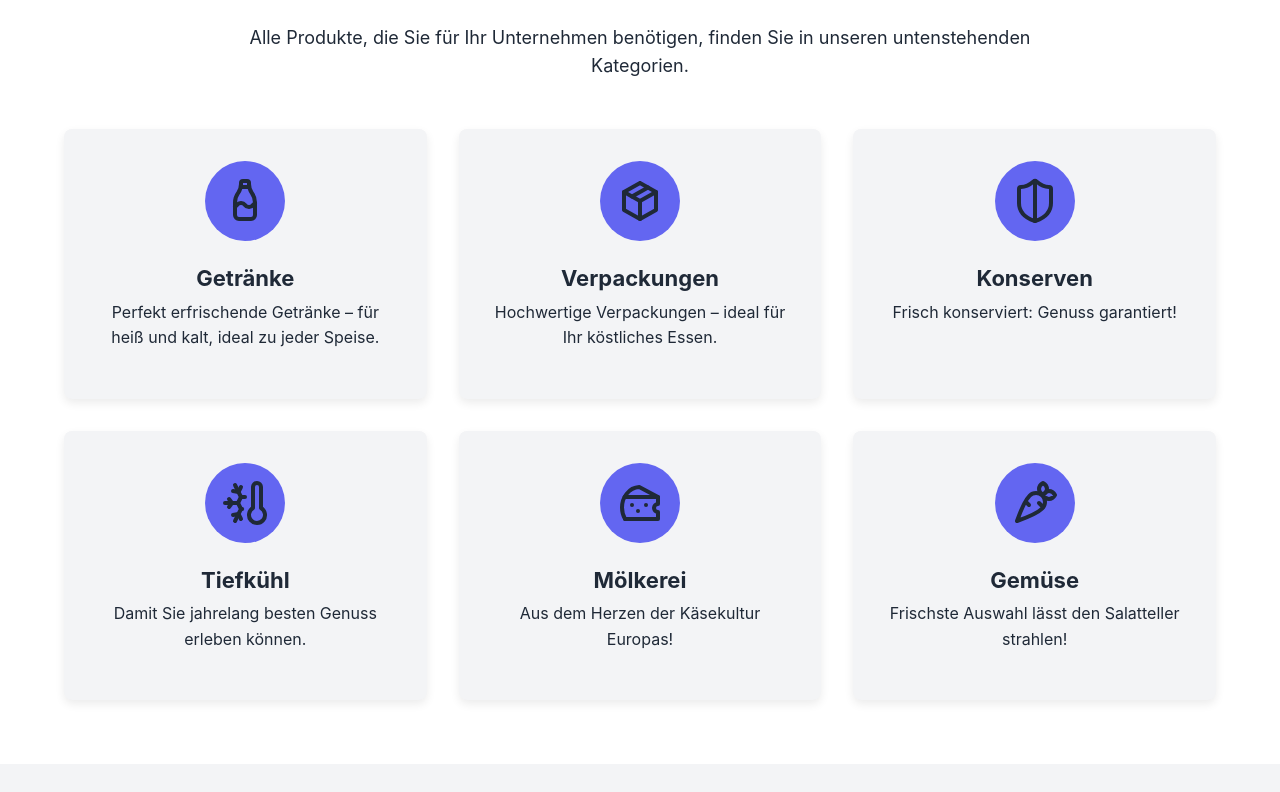
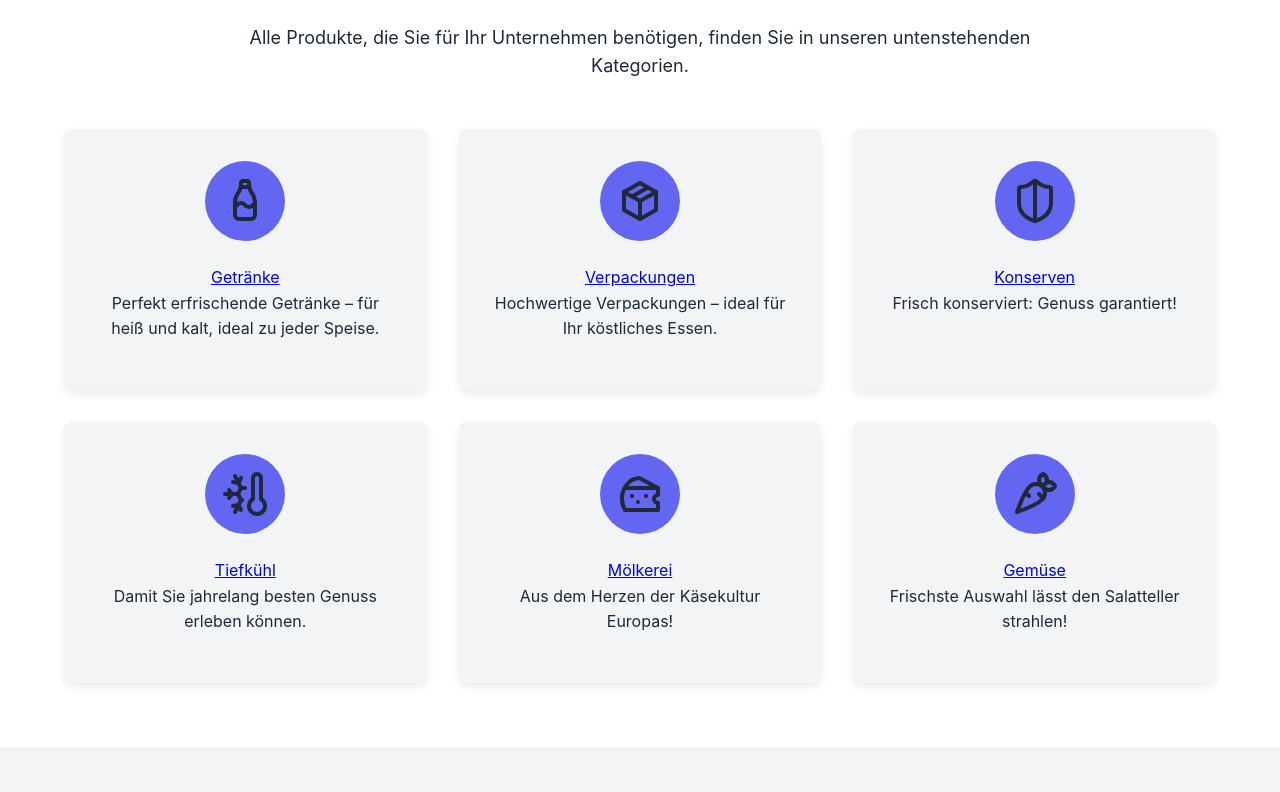
Before and after one commit to gorkemgok94/nilgastro, a React (Vite) app: page / in a window 1280 px wide. Shown: the part 868-1660 px from the top of the page. Built offline with nearby package versions, Linux system fonts and the light colour scheme.

Commit message:
Add products routes and pages

```diff
--- a/src/App.jsx
+++ b/src/App.jsx
@@ -1,25 +1,44 @@
 // src/App.jsx
 import React from 'react';
+import { Routes, Route } from 'react-router-dom';
 import Header from './components/Header';
 import Hero from './components/Hero';
 import Features from './components/Features';
 import Testimonials from './components/Testimonials';
 import CallToAction from './components/CallToAction';
 import Footer from './components/Footer';
+import CategoryProductsPage from './pages/CategoryProductsPage';
 
 function App() {
   return (
     <>
       <Header />
+
       <main>
-        <Hero />
-        <Features />
-        <Testimonials />
-        <CallToAction />
+        <Routes>
+          <Route
+            path="/"
+            element={
+              <>
+                <Hero />
+                <Features />
+                <Testimonials />
+                <CallToAction />
+              </>
+            }
+          />
+
+
+          <Route path="/features/:categoryId" element={<CategoryProductsPage />} />
+
+
+        </Routes>
       </main>
+
       <Footer />
     </>
   );
 }
 
+
 export default App;
--- a/src/components/Features.jsx
+++ b/src/components/Features.jsx
@@ -1,5 +1,6 @@
 // src/components/Features.jsx
 import React from 'react';
+import { Link } from 'react-router-dom';
 import styles from './Features.module.css';
 
 // Placeholder icons (replace with actual SVG or image components)
@@ -13,31 +14,37 @@ const Icon6 = () => <svg  xmlns="http://www.w3.org/2000/svg"  width="48"  height
 
 const featuresData = [
   {
+    id: 'Getränke',
     icon: <Icon1 />,
     title: "Getränke",
     description: "Perfekt erfrischende Getränke – für heiß und kalt, ideal zu jeder Speise."
   },
   {
+    id: 'Verpackungen',
     icon: <Icon2 />,
     title: "Verpackungen",
     description: "Hochwertige Verpackungen – ideal für Ihr köstliches Essen."
   },
   {
+    id: 'Konserven',
     icon: <Icon3 />,
     title: "Konserven",
     description: "Frisch konserviert: Genuss garantiert!"
   },
   {
+    id: 'Tiefkühl',
     icon: <Icon4 />,
     title: "Tiefkühl",
     description: "Damit Sie jahrelang besten Genuss erleben können."
   },
   {
+    id: 'Mölkerei',
     icon: <Icon5 />,
     title: "Mölkerei",
     description: "Aus dem Herzen der Käsekultur Europas!"
   },
   {
+    id: 'Gemüse',
     icon: <Icon6 />,
     title: "Gemüse",
     description: "Frischste Auswahl lässt den Salatteller strahlen!"
@@ -54,9 +61,9 @@ function Features() {
         </p>
         <div className={styles.grid}>
           {featuresData.map((feature, index) => (
-            <div key={index} className={styles.featureCard}>
+            <div key={feature.id} className={styles.featureCard}>
               <div className={styles.iconWrapper}>{feature.icon}</div>
-              <h3 className={styles.cardTitle}>{feature.title}</h3>
+              <Link to={`/features/${feature.id}`}>{feature.title}</Link>
               <p className={styles.cardDescription}>{feature.description}</p>
             </div>
           ))}
--- a/src/main.jsx
+++ b/src/main.jsx
@@ -2,10 +2,13 @@
 import React from 'react';
 import ReactDOM from 'react-dom/client';
 import App from './App.jsx';
-import './index.css'; // Make sure this line is present
+import './index.css';
+import { BrowserRouter } from 'react-router-dom';
 
 ReactDOM.createRoot(document.getElementById('root')).render(
   <React.StrictMode>
-    <App />
+    <BrowserRouter>
+      <App />
+    </BrowserRouter>
   </React.StrictMode>
 );
--- /dev/null
+++ b/src/pages/CategoryProductsPage.jsx
@@ -0,0 +1,67 @@
+import React, { useState, useEffect } from 'react';
+import { useParams } from 'react-router-dom';
+
+// Assuming you have a way to fetch products, e.g., from your db.js or an API
+// For now, let's use dummy data or assume you'll fetch from an API endpoint later
+const dummyProducts = [
+    { id: 1, name: 'Baum Tomaten', category: 'Getränke', price: 1.50, available: 1, imageUrl: 'https://imgur.com/KYjyxbM' },
+    { id: 2, name: 'Eisberg Salat', category: 'Gemüse', price: 2.20, available: 1, imageUrl: null },
+    { id: 3, name: 'Pizza Karton', category: 'Verpackungen', price: 0.10, available: 1, imageUrl: null },
+    { id: 4, name: 'Milk (1L)', category: 'Mölkerei', price: 0.99, available: 0, imageUrl: null },
+    { id: 5, name: 'Organic Eggs (6-pack)', category: 'Mölkerei', price: 3.49, available: 1, imageUrl: null },
+    { id: 6, name: 'Baguette', category: 'Bakery', price: 1.20, available: 1, imageUrl: null },
+    // Add more dummy data as needed, ensure categories match your featuresData IDs
+];
+
+
+function CategoryProductsPage() {
+  const { categoryId } = useParams(); // This hook gets the 'categoryId' from the URL (e.g., 'Getränke')
+  const [products, setProducts] = useState([]);
+  const [loading, setLoading] = useState(true);
+  const [error, setError] = useState(null);
+
+  useEffect(() => {
+    // In a real application, you would fetch data from your backend API here
+    // Example: fetch(`/api/products?category=${categoryId}`)
+    console.log(`Fetching products for category: ${categoryId}`);
+    setLoading(true);
+    setError(null);
+
+    // Simulate API call with dummy data
+    const filteredProducts = dummyProducts.filter(p => p.category.toLowerCase() === categoryId.toLowerCase());
+    setProducts(filteredProducts);
+    setLoading(false);
+
+  }, [categoryId]); // Re-run effect when categoryId changes
+
+  if (loading) {
+    return <div>Loading products...</div>;
+  }
+
+  if (error) {
+    return <div>Error: {error.message}</div>;
+  }
+
+  return (
+    <div style={{ padding: '20px', maxWidth: '960px', margin: '0 auto' }}>
+      <h1>Produkte für {categoryId}</h1>
+      {products.length === 0 ? (
+        <p>No products found for this category.</p>
+      ) : (
+        <div style={{ display: 'grid', gridTemplateColumns: 'repeat(auto-fill, minmax(250px, 1fr))', gap: '20px' }}>
+          {products.map(product => (
+            <div key={product.id} style={{ border: '1px solid #ccc', borderRadius: '8px', padding: '15px', textAlign: 'center' }}>
+              {product.imageUrl && <img src={product.imageUrl} alt={product.name} style={{ maxWidth: '100px', maxHeight: '100px', objectFit: 'cover', marginBottom: '10px' }} />}
+              <h3>{product.name}</h3>
+              <p>Category: {product.category}</p>
+              <p>Price: ${product.price.toFixed(2)}</p>
+              <p>{product.available ? 'In Stock' : 'Out of Stock'}</p>
+            </div>
+          ))}
+        </div>
+      )}
+    </div>
+  );
+}
+
+export default CategoryProductsPage;
```
Also changed, not shown: package.json (+5 -2 lines), 1 other file (tests, documents, lock files or other folders).
